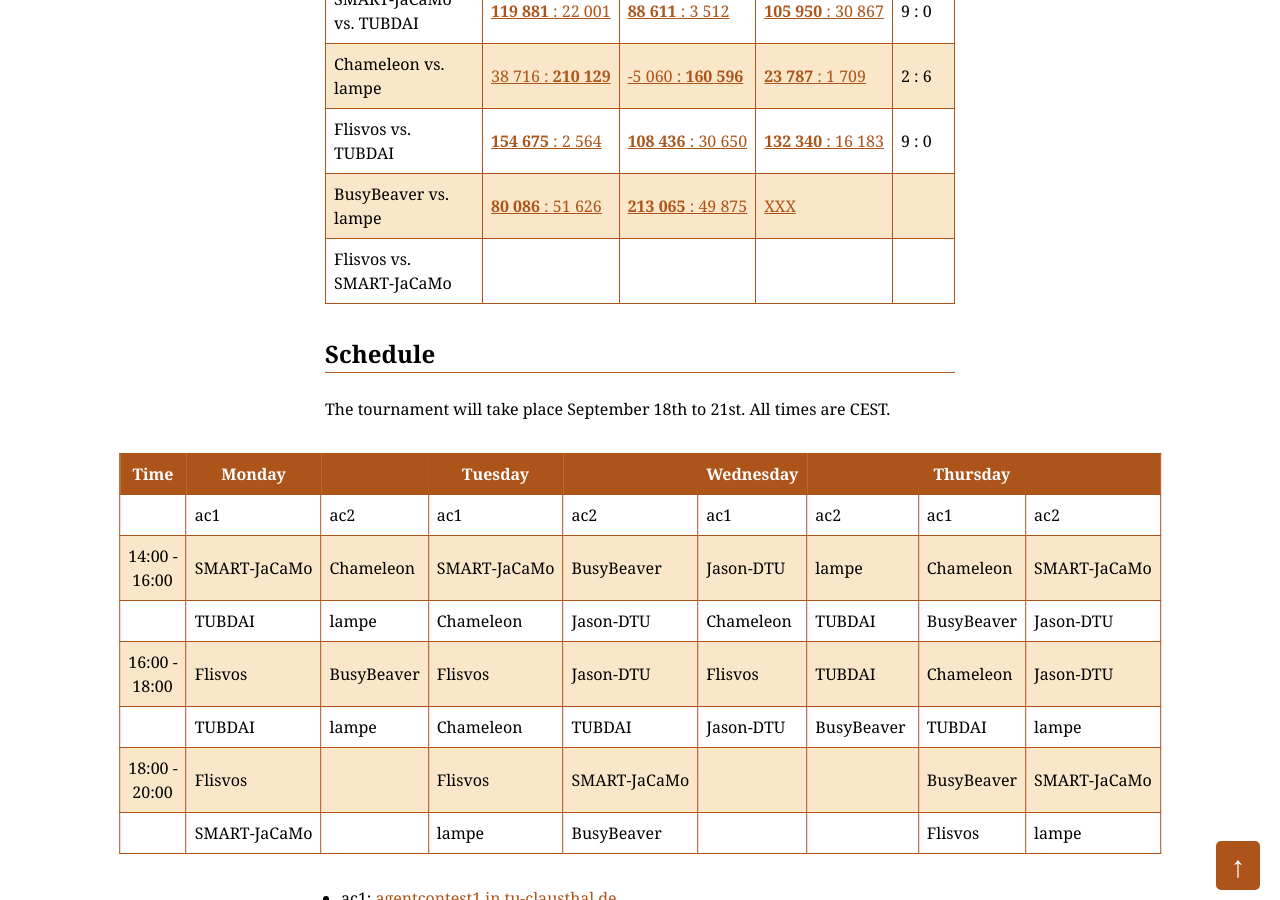
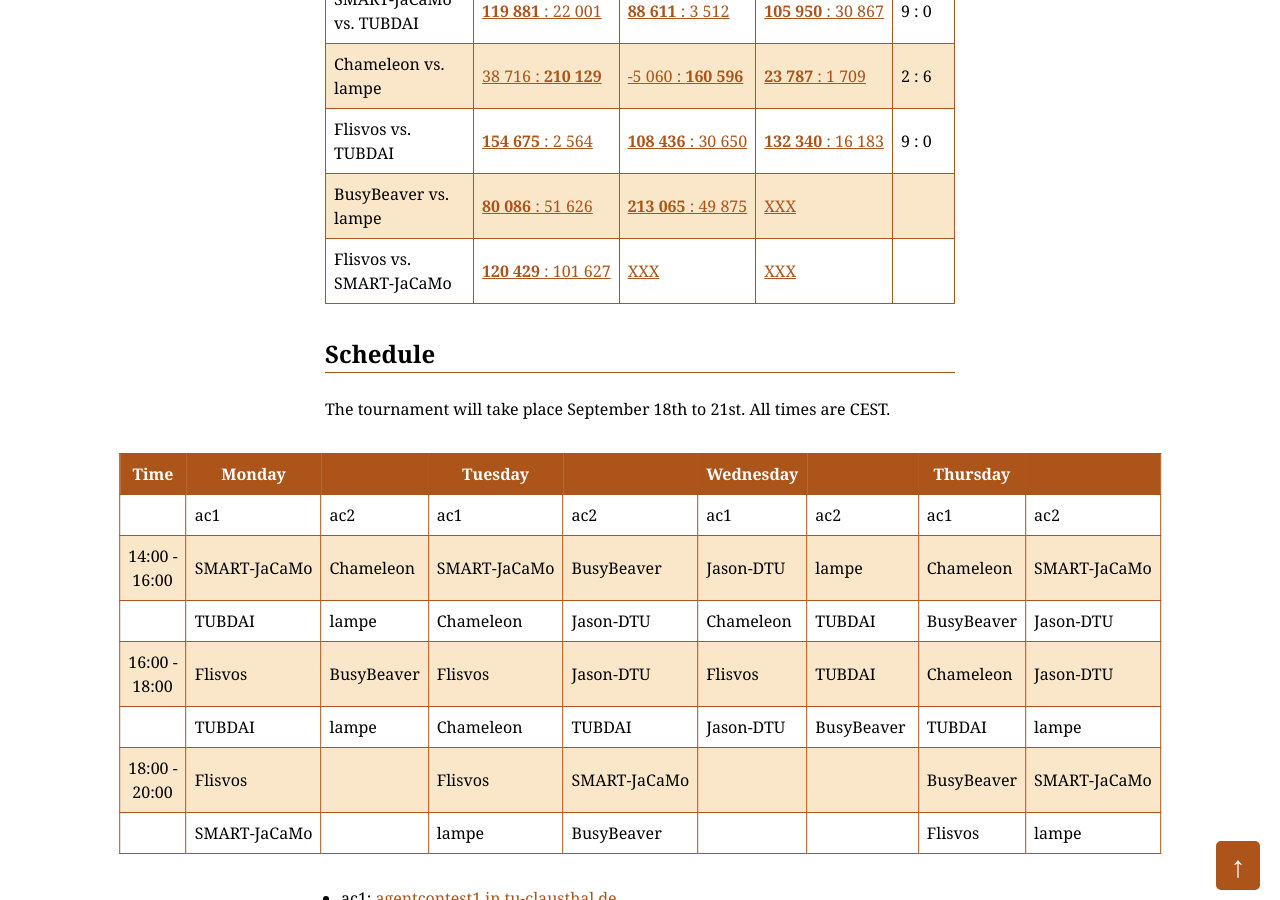
Before and after one commit to agentcontest/agentcontest.github.io, a Jekyll site: the page built from 2017/index.md, in a window 1280 px wide and 900 px high, scrolled down 942 px. Built offline with Jekyll 4.4.1, drawn with Linux system fonts in a browser that asks for light colours.

Commit message:
flisvos vs jacamo sim 1

```diff
--- a/2017/index.md
+++ b/2017/index.md
@@ -27,7 +27,7 @@ SMART&#8209;JaCaMo vs. TUBDAI | [**119&nbsp;881**&nbsp;:&nbsp;22&nbsp;001](/2017
 Chameleon vs. lampe | [38&nbsp;716&nbsp;:&nbsp;**210&nbsp;129**](/2017/replays/?2017-09-18-14-08-13-2017-MAPC-Sim1) | [-5&nbsp;060&nbsp;:&nbsp;**160&nbsp;596**](/2017/replays/?2017-09-18-14-08-13-2017-MAPC-Sim2) | [**23&nbsp;787**&nbsp;:&nbsp;1&nbsp;709](/2017/replays/?2017-09-18-14-08-13-2017-MAPC-Sim3) | 2 : 6
 Flisvos vs. TUBDAI | [**154&nbsp;675**&nbsp;:&nbsp;2&nbsp;564](/2017/replays/?2017-09-18-16-02-09-2017-MAPC-Sim1) | [**108&nbsp;436**&nbsp;:&nbsp;30&nbsp;650](/2017/replays/?2017-09-18-16-02-09-2017-MAPC-Sim2) | [**132&nbsp;340**&nbsp;:&nbsp;16&nbsp;183](/2017/replays/?2017-09-18-16-02-09-2017-MAPC-Sim3) | 9 : 0
 BusyBeaver vs. lampe | [**80&nbsp;086**&nbsp;:&nbsp;51&nbsp;626](/2017/replays/?2017-09-18-17-03-42-2017-MAPC-Sim1) | [**213&nbsp;065**&nbsp;:&nbsp;49&nbsp;875](/2017/replays/?2017-09-18-17-03-42-2017-MAPC-Sim2) | [XXX](/2017/replays/?2017-09-18-17-03-42-2017-MAPC-Sim3) |
-Flisvos vs. SMART&#8209;JaCaMo |
+Flisvos vs. SMART&#8209;JaCaMo | [**120&nbsp;429**&nbsp;:&nbsp;101&nbsp;627](/2017/replays/?2017-09-18-18-04-42-2017-MAPC-Sim1) | [XXX](/2017/replays/?2017-09-18-18-04-42-2017-MAPC-Sim2) | [XXX](/2017/replays/2017-09-18-18-04-42-2017-MAPC-Sim3) |
 
 ### Schedule
 
```
